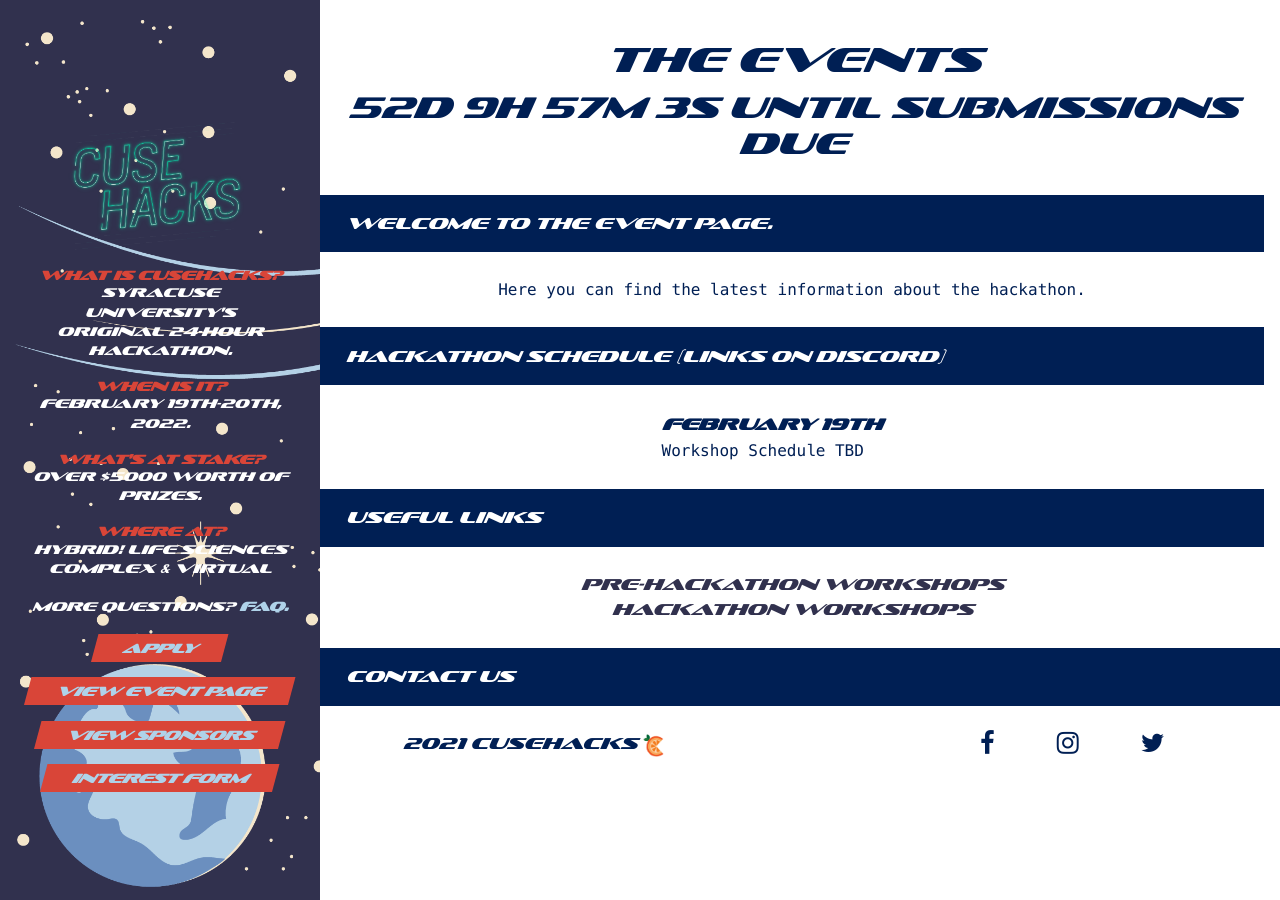
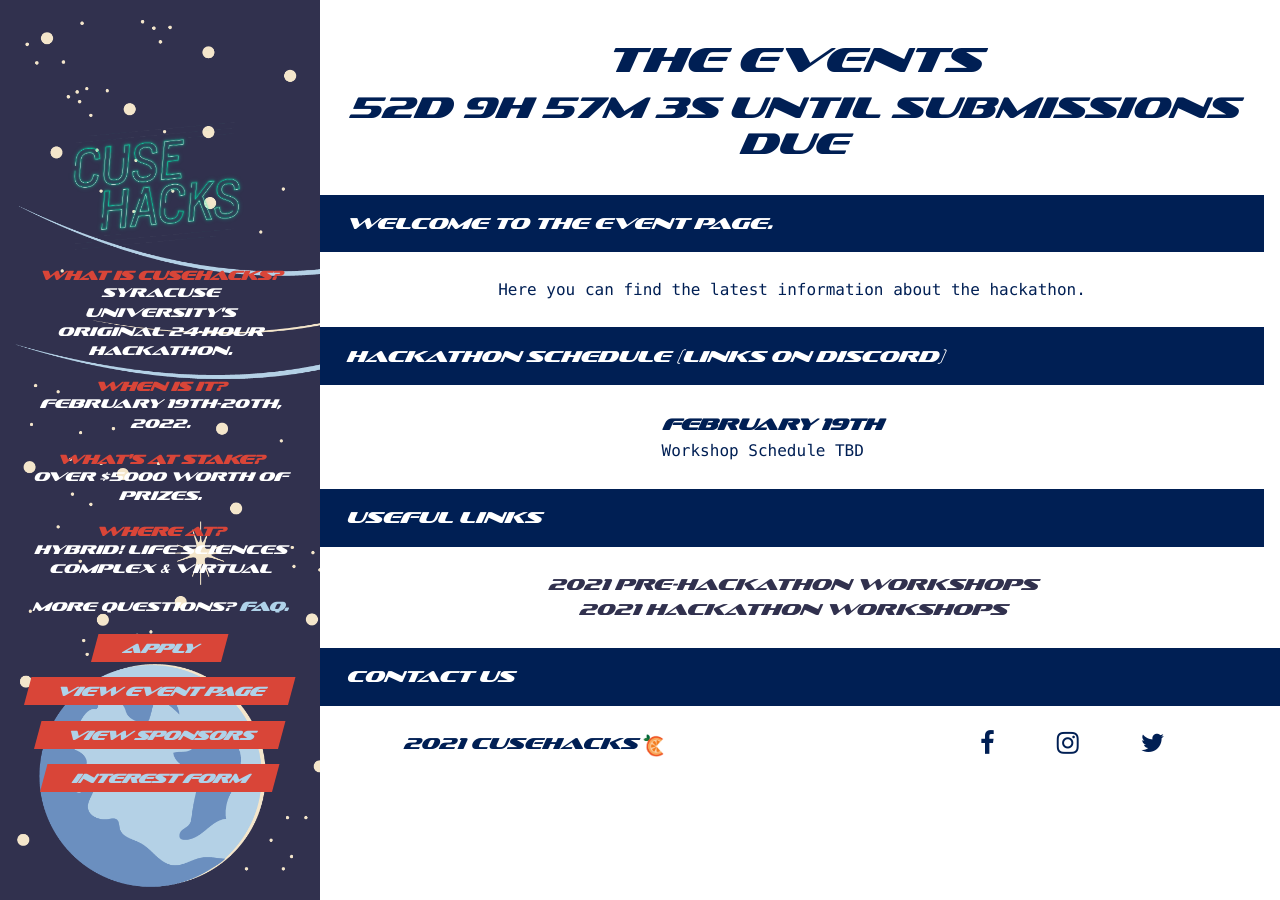
Before and after one commit to innovateorange/cusehacks, a Jekyll site: the page built from event.html, in a window 1280 px wide. Built offline with Jekyll 4.4.1, drawn with Linux system fonts in a browser that asks for light colours; nearby versions of some CDN libraries; a script that is not in the unit is left out.

Commit message:
updates to language and fixes to workshops

```diff
--- a/_config.yml
+++ b/_config.yml
@@ -53,7 +53,7 @@
   # apply_href:      "https://forms.gle/eLXQKgySo6g3qs5M8"
   sponsor_package: "/cusehacks/assets/CuseHacks_SponsorshipGuide_2021.pdf"
 
-hero_header: Syracuse University's 24-hour hackathon is returning in 2022!
+hero_header: CuseHacks Returns February 2022!
 
 video: "/cusehacks/images/video.mp4"
 
@@ -344,8 +344,8 @@
       #   # - "Zoom Link"
   - header: "Useful Links"
     content: >
-      [Pre-Hackathon Workshops](https://drive.google.com/drive/folders/1SK7Cm9FG0RmbL1btYEW0226yhBDk9xeB?usp=sharing){:target="_blank"}<br>
-      [Hackathon Workshops](https://drive.google.com/drive/folders/1BswZdsvpw0m9Irs7EPQubPlw-zw7MAlN?usp=sharing){:target="_blank"}<br>
+      [2021 Pre-Hackathon Workshops](https://drive.google.com/drive/folders/1SK7Cm9FG0RmbL1btYEW0226yhBDk9xeB?usp=sharing){:target="_blank"}<br>
+      [2021 Hackathon Workshops](https://drive.google.com/drive/folders/1BswZdsvpw0m9Irs7EPQubPlw-zw7MAlN?usp=sharing){:target="_blank"}<br>
 #[2021 Devpost](https://cusehacks-2021.devpost.com){:target="_blank"}
 
 
```
